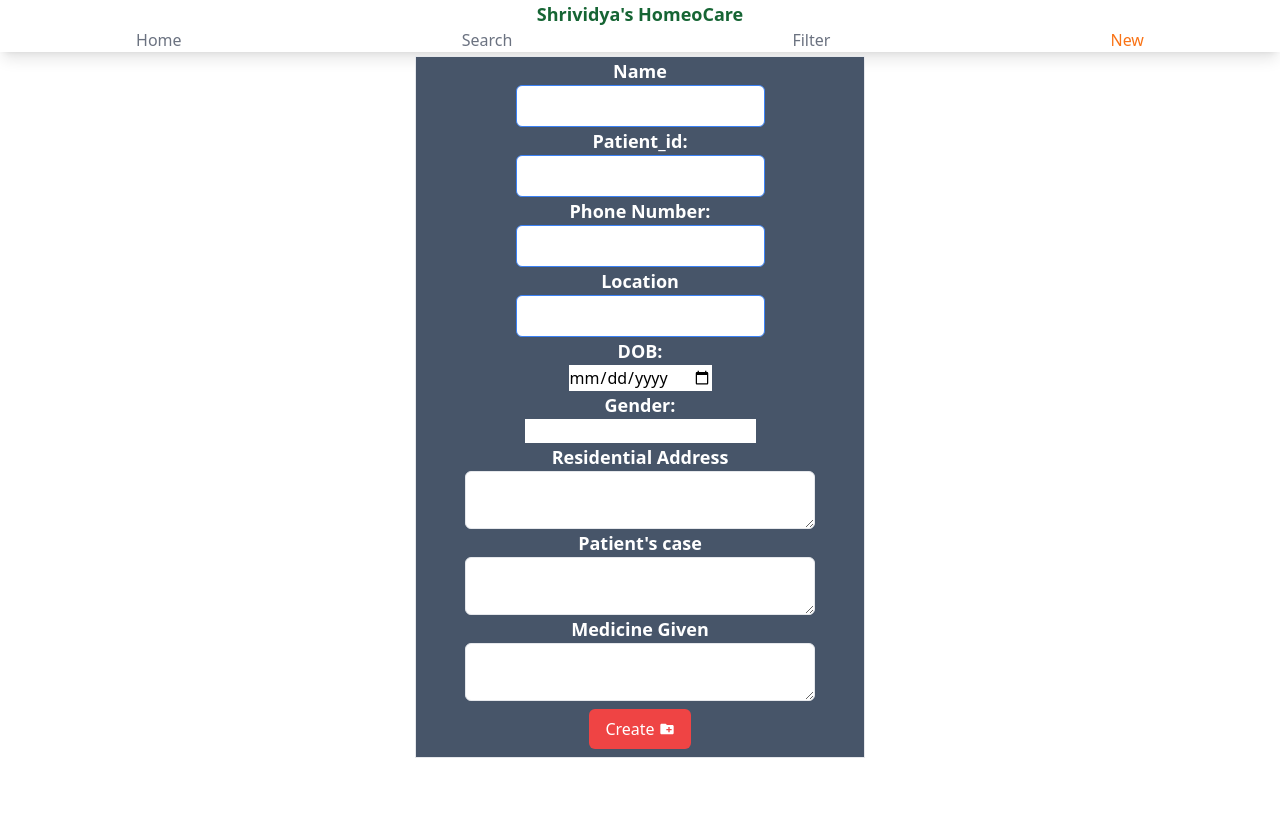
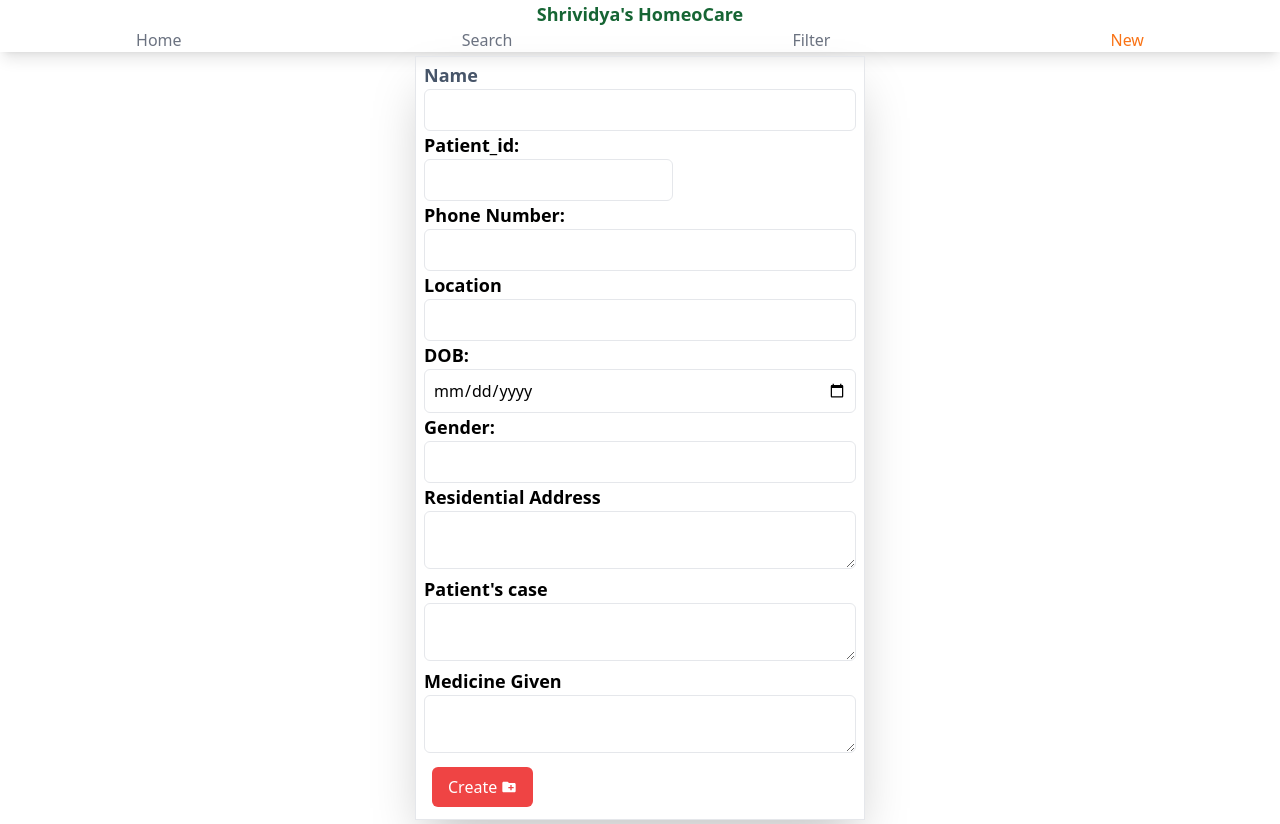
Before and after one commit to SHRIVISHNU-CM/Medicos, a React (Vite) app in the folder frontend/: page /article in a window 1280 px wide. Before the commit the page ends 800 px from the top, so only its background shows below. Built offline with nearby package versions, Linux system fonts and the light colour scheme.

Commit message:
handling error

```diff
--- a/frontend/src/Components/PatientArticle.jsx
+++ b/frontend/src/Components/PatientArticle.jsx
@@ -2,7 +2,7 @@ import { useState } from "react";
 import axios from "axios"
 import { useNavigate } from "react-router-dom";
 import { MdCreateNewFolder } from "react-icons/md";
-import {toast} from "react-toastify"
+import { toast } from "react-toastify"
 function PatientArticle() {
    const Navigate = useNavigate()
    const [name, SetName] = useState("")
@@ -17,7 +17,7 @@ function PatientArticle() {
    const URI = "http://localhost:3001/Medico/newarticle";
    const handleCreate = async () => {
       try {
-         const result = await axios.post(URI, { name, patient_id, history, medicine_given, phoneno, location,age,gender,address })
+         const result = await axios.post(URI, { name, patient_id, history, medicine_given, phoneno, location, age, gender, address })
          console.log(result)
 
       } catch (e) {
@@ -27,57 +27,65 @@ function PatientArticle() {
    }
    const handleSubmit = async (e) => {
       e.preventDefault()
-      handleCreate()
-      toast.success(`Created id ${patient_id}`)
+      if (!name || !patient_id || !history || !medicine_given || !phoneno || !location || !age || !gender || !address) {
+         toast.warn("All Fields are required")
+      } else {
+         handleCreate()
+         toast.success(`Created id ${patient_id}`)
+         Navigate('/search')
+      }
 
-      Navigate('/search')
    }
 
    return (
       <>
-         <div className="border w-[450px] h-min bg-slate-600 block mx-auto my-1">
-            <form className="flex items-center flex-col" onSubmit={handleSubmit}>
-               <div><label htmlFor="Name" className="text-white font-semibold text-lg">Name</label></div>
+         <div className="border w-[450px] h-min  block mx-auto my-1 shadow-2xl">
+            <form className="px-2 py-1" onSubmit={handleSubmit}>
+               <div><label htmlFor="Name" className=" font-semibold text-slate-600 text-lg">Name</label></div>
                <input
-                  className="p-2 outline-none border border-blue-500 rounded-md w-62"
+                  className="p-2 border outline-blue-500 rounded-md w-62 w-full"
                   value={name}
                   onChange={(e) => {
                      console.log(e.target.value)
                      SetName(e.target.value)
                   }}
                   type="text" />
-               <div><label className="text-white font-semibold text-lg">Patient_id:</label></div>
+               <div><label className="w-full font-semibold text-lg">Patient_id:</label></div>
                <input
                   value={patient_id}
                   onChange={(e) => {
                      console.log(e.target.value)
                      SetPatient_id(e.target.value)
                   }}
-                  className="p-2 outline-none border border-blue-500 rounded-md w-62"
+                  className="p-2  border outline-blue-500 rounded-md w-62"
                   type="string" />
 
 
 
-               <div><label htmlFor="Phone Number" className="text-white font-semibold text-lg">Phone Number:</label></div>
+               <div><label htmlFor="Phone Number" className=" font-semibold text-lg ">
+                  Phone Number:
+               </label>
+               </div>
                <input
                   value={phoneno}
                   onChange={(e) => {
                      console.log(e.target.value)
                      SetPhone(e.target.value)
                   }}
-                  className="p-2 outline-none border border-blue-500 rounded-md w-62"
+                  className="p-2 w-full border outline-blue-500 rounded-md w-62 [appearance:textfield] [&::-webkit-outer-spin-button]:appearance-none [&::-webkit-inner-spin-button]:appearance-none"
                   type="Number" />
-               <div><label className="text-white font-semibold text-lg">Location</label></div>
+               <div><label className=" font-semibold text-lg">Location</label></div>
                <input
                   value={location}
                   onChange={(e) => {
                      console.log(e.target.value)
                      SetLocation(e.target.value)
                   }}
-                  className="p-2 outline-none border border-blue-500 rounded-md w-62"
+                  className="p-2 w-full border outline-blue-500 rounded-md w-62"
                   type="text" />
-               <div><label className="text-white font-semibold text-lg">DOB:</label></div>
+               <div><label className="font-semibold text-lg">DOB:</label></div>
                <input
+                  className="p-2 w-full border outline-blue-500 rounded-md w-62"
                   type="date"
                   value={age}
                   onChange={(e) => {
@@ -85,33 +93,34 @@ function PatientArticle() {
                      console.log(e.target.value)
                   }}
                />
-               <div><label className="text-white font-semibold text-lg">Gender:</label></div>
+               <div><label className=" font-semibold text-lg">Gender:</label></div>
                <input
+                  className="p-2 w-full border outline-blue-500 rounded-md w-62"
                   type="text"
                   value={gender}
                   onChange={(e) => {
                      setGender(e.target.value)
                      console.log(e.target.value)
                   }} />
-               <div><label className="text-white font-semibold text-lg">Residential Address</label></div>
+               <div><label className="font-semibold text-lg">Residential Address</label></div>
                <textarea
-               className="border w-[350px] rounded-md p-1 outline-none"
+                  className="border w-full rounded-md p-1 outline-blue-500"
                   value={address}
                   onChange={(e) => {
                      setAddress(e.target.value)
                      console.log(e.target.value)
                   }}
                />
-               <div><label className="text-white font-semibold text-lg">Patient's case</label></div>
-               <textarea className="border w-[350px] rounded-md p-1 outline-none"
+               <div><label className=" font-semibold text-lg">Patient's case</label></div>
+               <textarea className="border w-full rounded-md p-1 outline-blue-500"
                   value={history}
                   onChange={(e) => {
                      console.log(e.target.value)
                      SetCase(e.target.value)
                   }}
                   readOnly={false} />
-               <div><label className="text-white font-semibold text-lg">Medicine Given</label></div>
-               <textarea className="border w-[350px] rounded-md p-1 outline-none"
+               <div><label className="font-semibold text-lg">Medicine Given</label></div>
+               <textarea className="border w-full rounded-md p-1 outline-blue-500"
                   value={medicine_given}
                   onChange={(e) => {
                      console.log(e.target.value)
@@ -119,7 +128,7 @@ function PatientArticle() {
                   }}
                   readOnly={false} />
 
-               <button type="submit" className=" bg-red-500 px-4 py-2 rounded-md m-2 text-white flex items-center gap-1">
+               <button type="submit" className="text-white bg-red-500 px-4 py-2 rounded-md m-2  flex items-center gap-1">
                   Create
                   <MdCreateNewFolder />
                </button>
```
